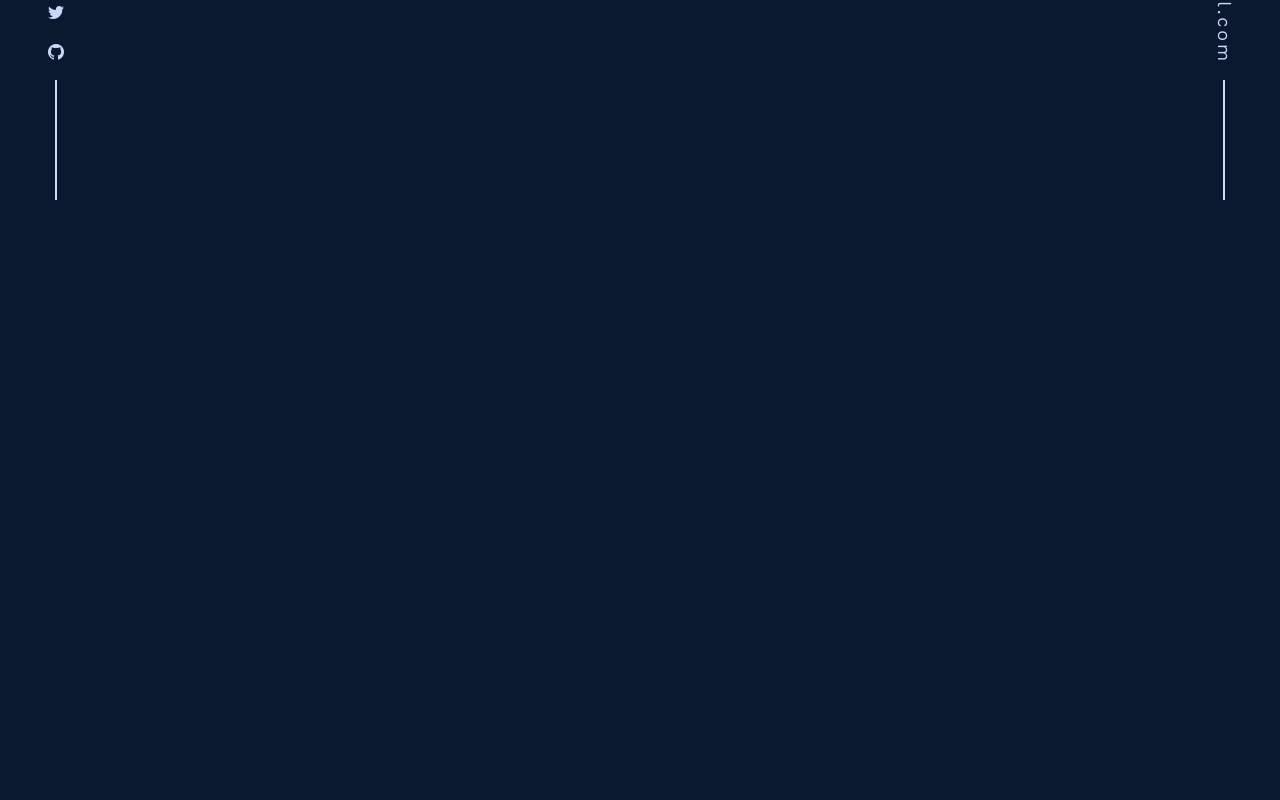
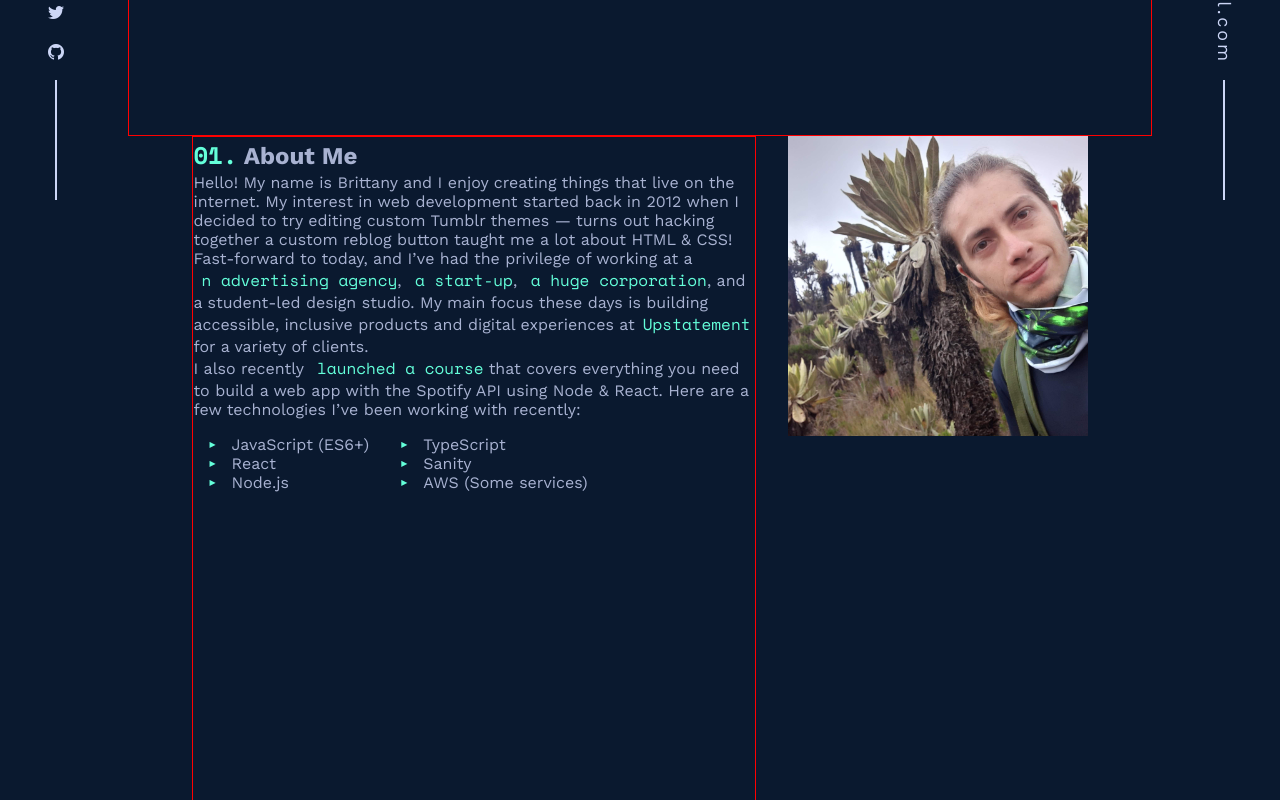
Before and after one commit to Sebas2rus/Portfolio, a Next.js app: page / in a window 1280 px wide. Shown: the part 600-1400 px from the top of the page. Before the commit the page ends 800 px from the top, so only its background shows below. Built offline with nearby package versions, Linux system fonts and the light colour scheme.

Commit message:
Adding AboutMe section

```diff
--- a/app/components/layout/Navbar.jsx
+++ b/app/components/layout/Navbar.jsx
@@ -1,10 +1,22 @@
 /* eslint-disable jsx-a11y/anchor-is-valid */
 import Link from 'next/link';
-import React, { useState } from 'react';
+import React, { useEffect, useState } from 'react';
 import styles from './styles.module.scss';
 
 export default function Navbar() {
   const [display, setDisplay] = useState('noVisible');
+  const [clientWindowHeight, setClientWindowHeight] = useState();
+
+  const handleScroll = () => {
+    setClientWindowHeight(window.scrollY);
+  };
+
+  useEffect(() => {
+    window.addEventListener('scroll', handleScroll);
+    return () => window.removeEventListener('scroll', handleScroll);
+  });
+
+  console.log(clientWindowHeight);
 
   return (
     <div>
--- a/app/components/layout/styles.module.scss
+++ b/app/components/layout/styles.module.scss
@@ -15,7 +15,7 @@
     margin: 1rem 2rem;
   }
   &Navbar {
-    position: absolute;
+    position: fixed;
     top: 0;
     left: 0;
     width: 100vw;
@@ -121,7 +121,7 @@
     justify-content: space-between;
     z-index: 50;
     &Left {
-      position: absolute;
+      position: fixed;
       left: 2rem;
       bottom: 0;
       display: flex;
@@ -155,7 +155,7 @@
       }
     }
     &Right {
-      position: absolute;
+      position: fixed;
       bottom: 0;
       right: 2rem;
       height: 60vh;
--- /dev/null
+++ b/app/components/modules/AboutMe/AboutMe.jsx
@@ -0,0 +1,58 @@
+import Image from 'next/image';
+import React from 'react';
+import styles from './styles.module.scss';
+
+export default function AboutMe() {
+  return (
+    <section className={styles.aboutMe}>
+      <div className={styles.aboutMeDescription}>
+        <h2 className={styles.aboutMeTitle}>
+          <span>01.</span> About Me
+        </h2>
+
+        <div>
+          <p>
+            Hello! My name is Brittany and I enjoy creating things that live on the
+            internet. My interest in web development started back in 2012 when I decided
+            to try editing custom Tumblr themes — turns out hacking together a custom
+            reblog button taught me a lot about HTML & CSS!
+          </p>
+          <p>
+            Fast-forward to today, and I’ve had the privilege of working at a
+            <span className="underline-crecent">n advertising agency</span>,{' '}
+            <span className="underline-crecent">a start-up</span>,{' '}
+            <span className="underline-crecent">a huge corporation</span>, and a
+            student-led design studio. My main focus these days is building accessible,
+            inclusive products and digital experiences at
+            <span className="underline-crecent">Upstatement</span> for a variety of
+            clients.
+          </p>
+          <p>
+            I also recently <span className="underline-crecent">launched a course</span>{' '}
+            that covers everything you need to build a web app with the Spotify API using
+            Node & React. Here are a few technologies I’ve been working with recently:
+          </p>
+        </div>
+        <ul className={styles.aboutMeTecnologies}>
+          <div className={styles.aboutMeTecnologiesLeft}>
+            <li>JavaScript (ES6+)</li>
+            <li>React</li>
+            <li>Node.js</li>
+          </div>
+          <div className={styles.aboutMeTecnologiesRigth}>
+            <li>TypeScript</li>
+            <li>Sanity</li>
+            <li>AWS (Some services)</li>
+          </div>
+        </ul>
+      </div>
+      <Image
+        className={`${styles.aboutMePhoto} `}
+        alt=""
+        src="/assets/aboutMe/me.jpg"
+        width={300}
+        height={300}
+      />
+    </section>
+  );
+}
--- /dev/null
+++ b/app/components/modules/AboutMe/styles.module.scss
@@ -0,0 +1,53 @@
+.aboutMe {
+  min-height: 100vh;
+  color: $light-slate;
+  display: flex;
+  flex-wrap: wrap;
+  justify-content: center;
+  gap: 2rem;
+  &Title {
+    & span {
+      color: $green;
+    }
+  }
+  &Description {
+    width: 100%;
+
+    border: solid 1px red;
+  }
+  &Tecnologies {
+    display: flex;
+    margin: 1rem;
+    gap: 2rem;
+    list-style-type: none;
+    align-items: center;
+    & li::before {
+      content: '\25b6';
+      color: $green;
+      font-size: 0.5rem;
+      margin-right: 1rem;
+    }
+    & li {
+      display: flex;
+      align-items: center;
+    }
+  }
+}
+
+@include mediaMin(md) {
+  .aboutMe {
+    &Description {
+      width: 50%;
+      border: solid 1px red;
+    }
+  }
+}
+
+@include mediaMin(lg) {
+  .aboutMe {
+    &Description {
+      width: 55%;
+      border: solid 1px red;
+    }
+  }
+}
--- a/app/components/modules/Landing/Landing.jsx
+++ b/app/components/modules/Landing/Landing.jsx
@@ -1,5 +1,6 @@
 import React from 'react';
 import styles from './styles.module.scss';
+import AboutMe from '../AboutMe/AboutMe';
 
 export default function Landing() {
   return (
@@ -14,12 +15,13 @@ export default function Landing() {
           I’m a software engineer specializing in building (and occasionally designing)
           exceptional digital experiences. Currently, I’m focused on building accessible,
           human-centered products at
-          <span> Upstatement.</span>
+          <span className="underline-crecent"> Upstatement.</span>
         </p>
         <button className={`btn-outline-green ${styles.sectionButton}`} type="button">
           Check out my GitHub!
         </button>
       </section>
+      <AboutMe />
     </div>
   );
 }
--- a/app/components/modules/Landing/styles.module.scss
+++ b/app/components/modules/Landing/styles.module.scss
@@ -1,4 +1,6 @@
 .section {
+  border: solid 1px red;
+
   color: $light-slate;
   height: 80vh;
   display: flex;
@@ -24,26 +26,6 @@
     @extend .is-size-2;
     max-width: 600px;
     line-height: 1.5em;
-
-    & span {
-      margin-left: 0.5rem;
-      display: inline-block;
-      color: $green;
-      text-decoration: none;
-      cursor: pointer;
-
-      &:hover:after {
-        width: 100%;
-      }
-    }
-    & span::after {
-      content: '';
-      display: block;
-      width: 0;
-      height: 1px;
-      background-color: $green;
-      @extend .transition;
-    }
   }
   &Button {
     margin: 3rem 0 0;
--- a/app/scss/2-tools/_all.scss
+++ b/app/scss/2-tools/_all.scss
@@ -1,2 +1,3 @@
-@import "mixins";
-@import "container";
+@import 'mixins';
+@import 'container';
+@import 'utilities';
--- a/app/scss/2-tools/_utilities.scss
+++ b/app/scss/2-tools/_utilities.scss
@@ -1,3 +1,21 @@
-.d-none {
-  display: none;
+.underline {
+  &-crecent {
+    margin-left: 0.5rem;
+    display: inline-block;
+    color: $green;
+    text-decoration: none;
+    cursor: pointer;
+
+    &:hover:after {
+      width: 100%;
+    }
+  }
+  &-crecent::after {
+    content: '';
+    display: block;
+    width: 0;
+    height: 1px;
+    background-color: $green;
+    @extend .transition;
+  }
 }
```
Also changed, not shown: public/assets/aboutMe/me.jpg (added).
